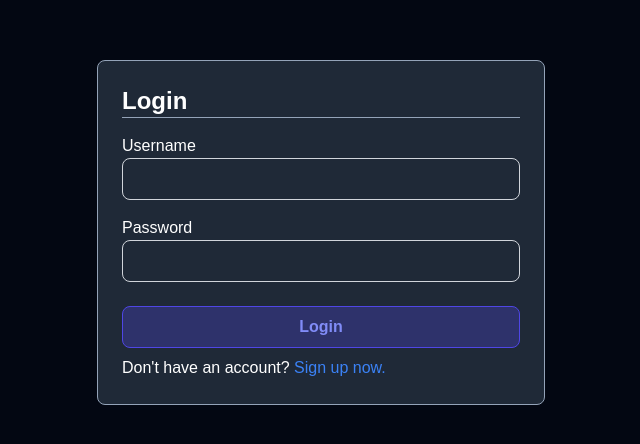
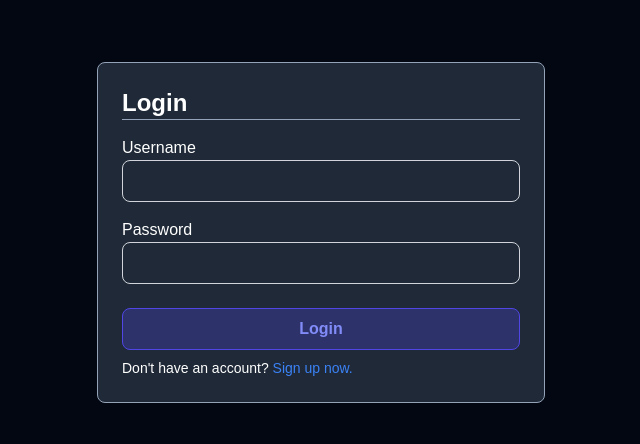
Before and after one commit to Thirapi/komunikasi, a Next.js app: page / in a window 1280 px wide. Shown: the part 168-612 px from the top of the page, without its empty margins (319-959 px from the left). Built offline with nearby package versions, Linux system fonts and the light colour scheme.

Commit message:
fix: using nextNavigation

```diff
--- a/app/page.js
+++ b/app/page.js
@@ -1,8 +1,8 @@
-"use client"
+"use client";
 import { useState } from 'react';
 import axios from 'axios';
-import Link from 'next/link'
-import { useRouter } from 'next/router';
+import Link from 'next/link';
+import { useRouter } from 'next/navigation';
 
 export default function Home() {
   const [username, setUsername] = useState('');
@@ -14,7 +14,7 @@ export default function Home() {
     e.preventDefault();
     try {
       const response = await axios.post(`https://msg-api-eight.vercel.app/api/users/login`, { username, password });
-      // const response = await axios.post(`${import.meta.env.VITE_API_URL}/users/login`, { username, password });
+      // const response = await axios.post(`${process.env.NEXT_PUBLIC_API_URL}/users/login`, { username, password });
 
       const { token } = response.data;
       localStorage.setItem('token', token); // Simpan token di localStorage
@@ -56,7 +56,7 @@ export default function Home() {
             Login
           </button>
           <div className="mt-2 text-white text-start">
-            <p classNane="text-sm">Don&apos;t have an account?
+            <p className="text-sm">Don&apos;t have an account?
               <Link href="/signup" className="text-blue-500 hover:text-blue-700"> Sign up now.</Link>
             </p>
           </div>
```
